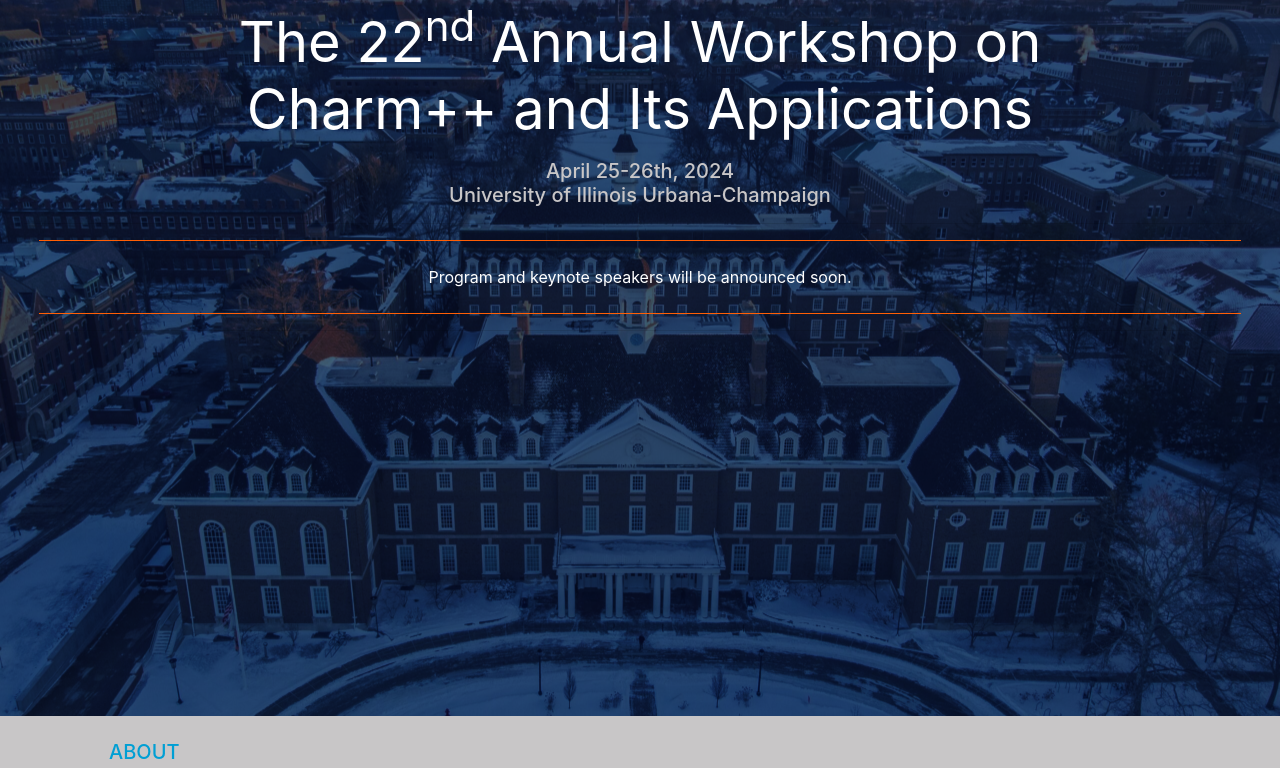
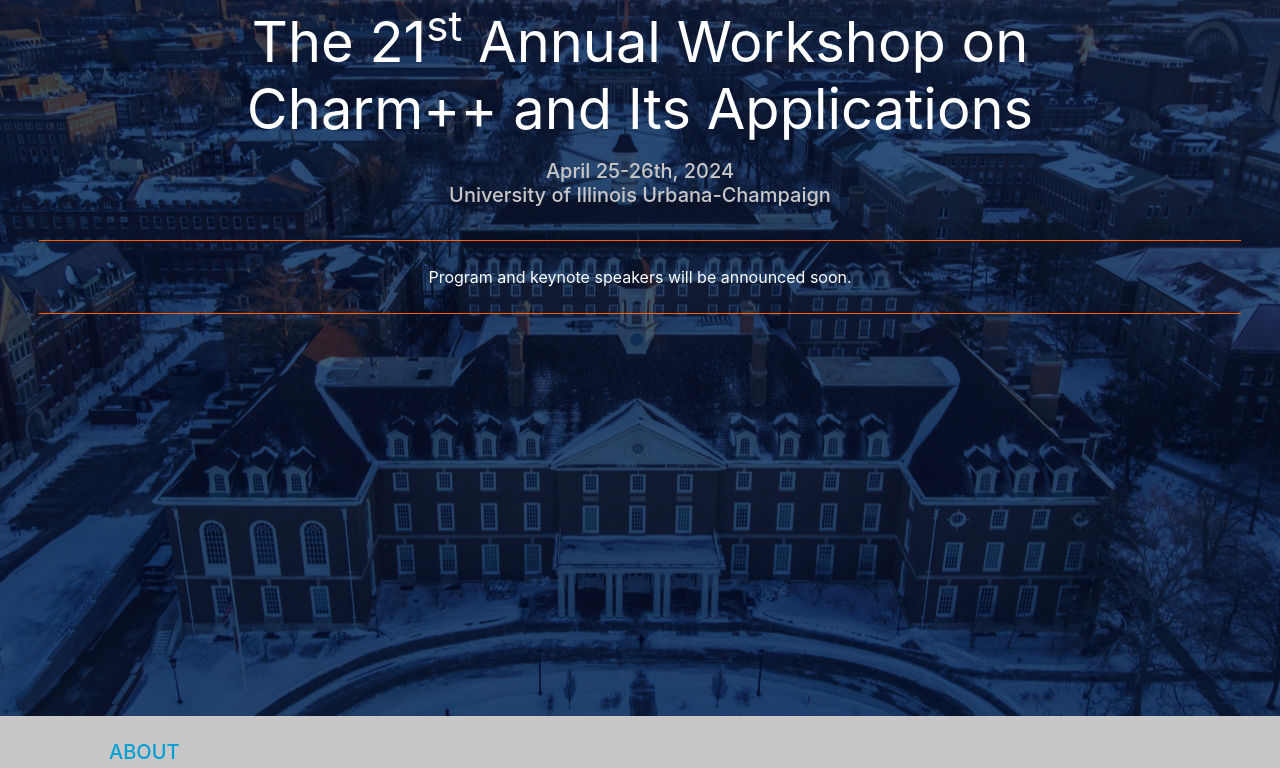
Before and after one commit to charmworkshop24/charmworkshop2024, a plain HTML site: page index.html in a window 1280 px wide. Shown: the part 140-908 px from the top of the page. Drawn offline with nearby package versions, Linux system fonts and the light colour scheme.

Commit message:
fixing 22

```diff
--- a/index.html
+++ b/index.html
@@ -259,7 +259,7 @@
         </p>
         <p class="display-4 text-white">
           <strong
-            >The 22<sup>nd</sup> Annual Workshop on <br />
+            >The 21<sup>st</sup> Annual Workshop on <br />
             Charm++ and Its Applications</strong
           >
         </p>
```
